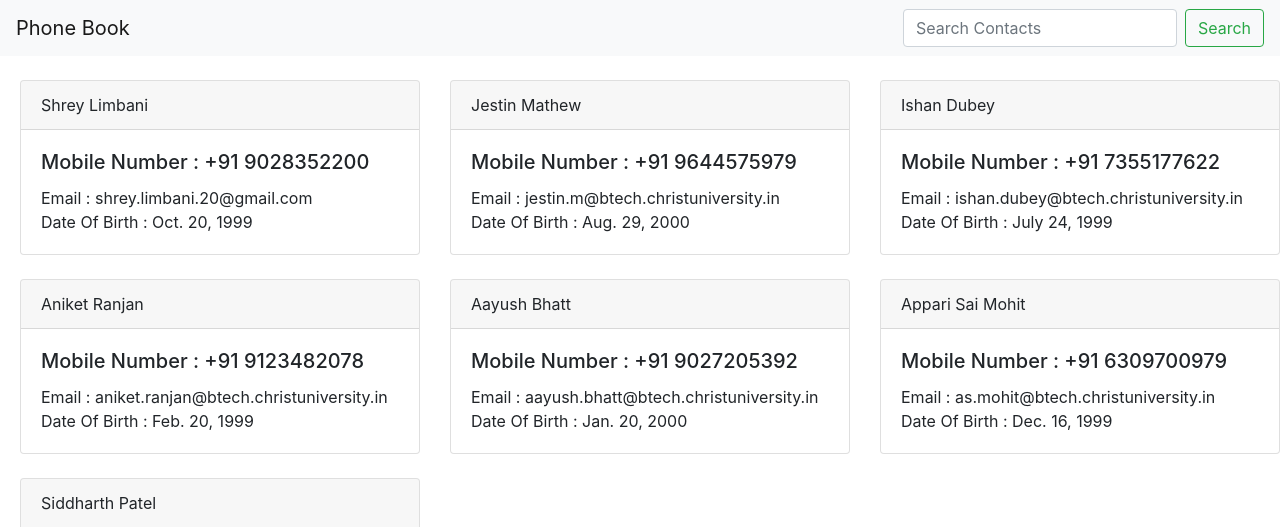
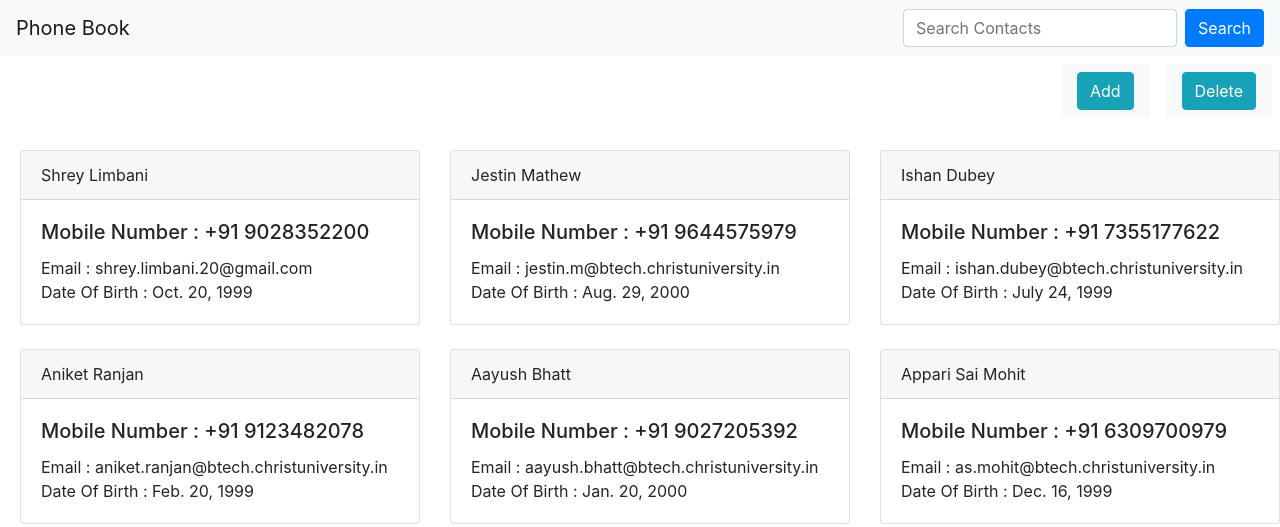
Before and after one commit to ShreyLimbani/PythonProjects, a Django app: page /phonebook/ in a window 1280 px wide. Shown: the top 527 px of the page. Run offline with Django 3.2, Linux system fonts and the light colour scheme; data comes from the database, SQL or seed files in the repository; some libraries are stand-ins or nearby versions.

Commit message:
Made Changes To Add Page

```diff
--- a/Contacts/phonebook/templates/index.html
+++ b/Contacts/phonebook/templates/index.html
@@ -1,8 +1,20 @@
 {% extends 'base.html' %}
-
 {%block content%}
+<div class="d-flex flex-row-reverse bd-highlight">
+    <div class="p-2 bd-highlight">
+        <nav class="navbar navbar-light bg-light">
+            <button class="btn btn-info" type="submit">Delete</button>
+        </nav>
+    </div>
+    <div class="p-2 bd-highlight">
+        <nav class="navbar navbar-light bg-light">
+            <button class="btn btn-info" type="button" onclick="window.location.href = '/phonebook/add.html';">Add</button>
+        </nav>
+    </div>
+</div>
+<br/>
 <div class="row" style="margin-left:5px">
-    {% for contact in contacts  %}
+    {% for contact in contacts %}
     <div class="col">
         <div class="card" style="width: 25rem;">
             <div class="card-header">
--- a/Contacts/phonebook/urls.py
+++ b/Contacts/phonebook/urls.py
@@ -3,5 +3,6 @@ from . import views
 
 
 urlpatterns = [
-    path('', views.index)
+    path('', views.index),
+    path('add.html', views.add)
 ]
--- a/Contacts/phonebook/views.py
+++ b/Contacts/phonebook/views.py
@@ -7,3 +7,7 @@ from .models import Contact
 def index(request):
     contacts = Contact.objects.all()
     return render(request, 'index.html', {'contacts': contacts})
+
+
+def add(request):
+    return render(request, 'add.html', {'contact': Contact})
--- a/Contacts/templates/base.html
+++ b/Contacts/templates/base.html
@@ -16,10 +16,9 @@
   <a class="navbar-brand">Phone Book</a>
   <form class="form-inline">
     <input class="form-control mr-sm-2" type="search" placeholder="Search Contacts" aria-label="Search">
-    <button class="btn btn-outline-success my-2 my-sm-0" type="submit">Search</button>
+    <button class="btn btn-primary" type="submit">Search</button>
   </form>
 </nav>
-<br/>
 {% block content %}
 {% endblock %}
 
```
Also changed, not shown: Contacts/phonebook/templates/add.html (+10 -11 lines).
